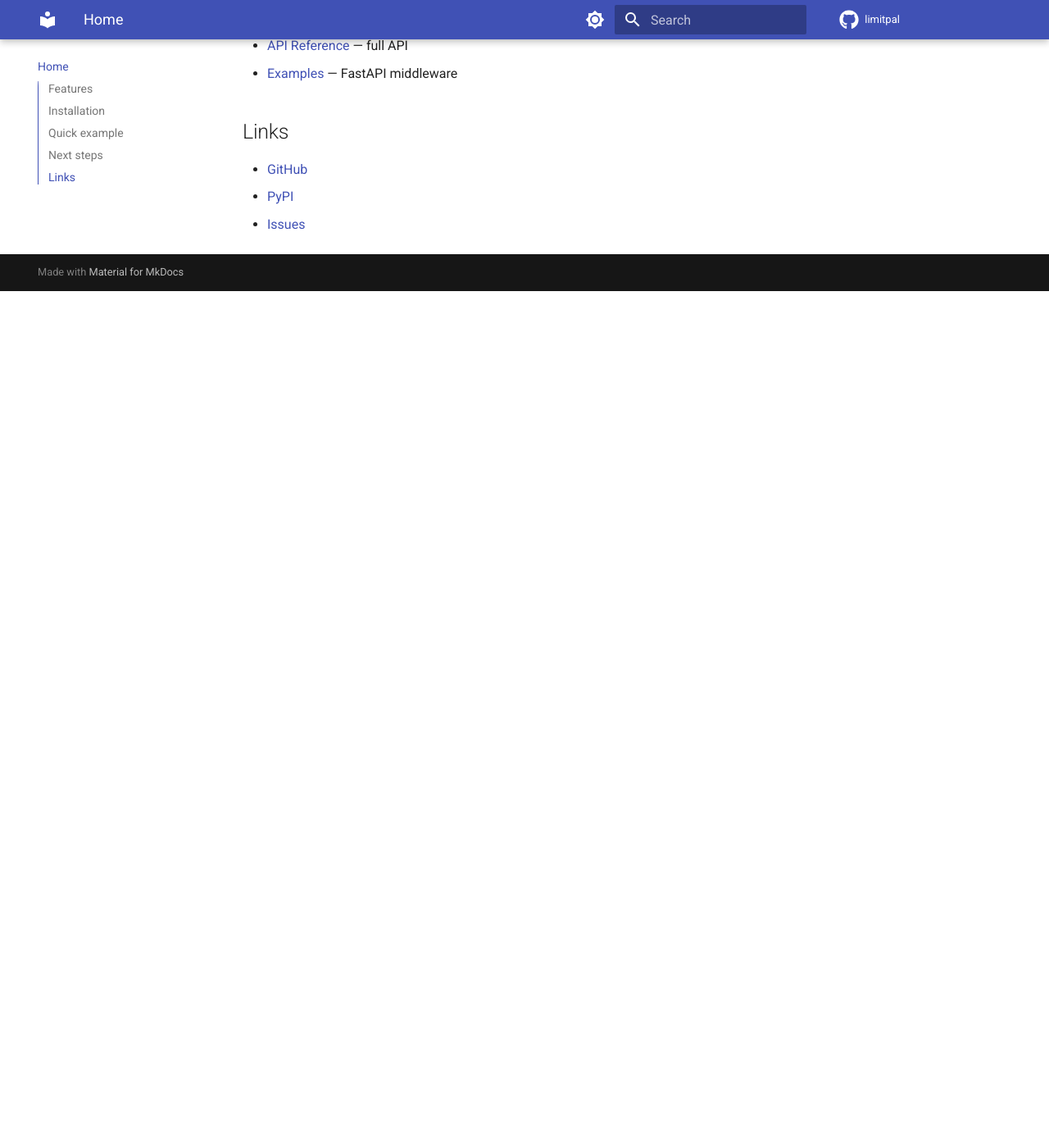
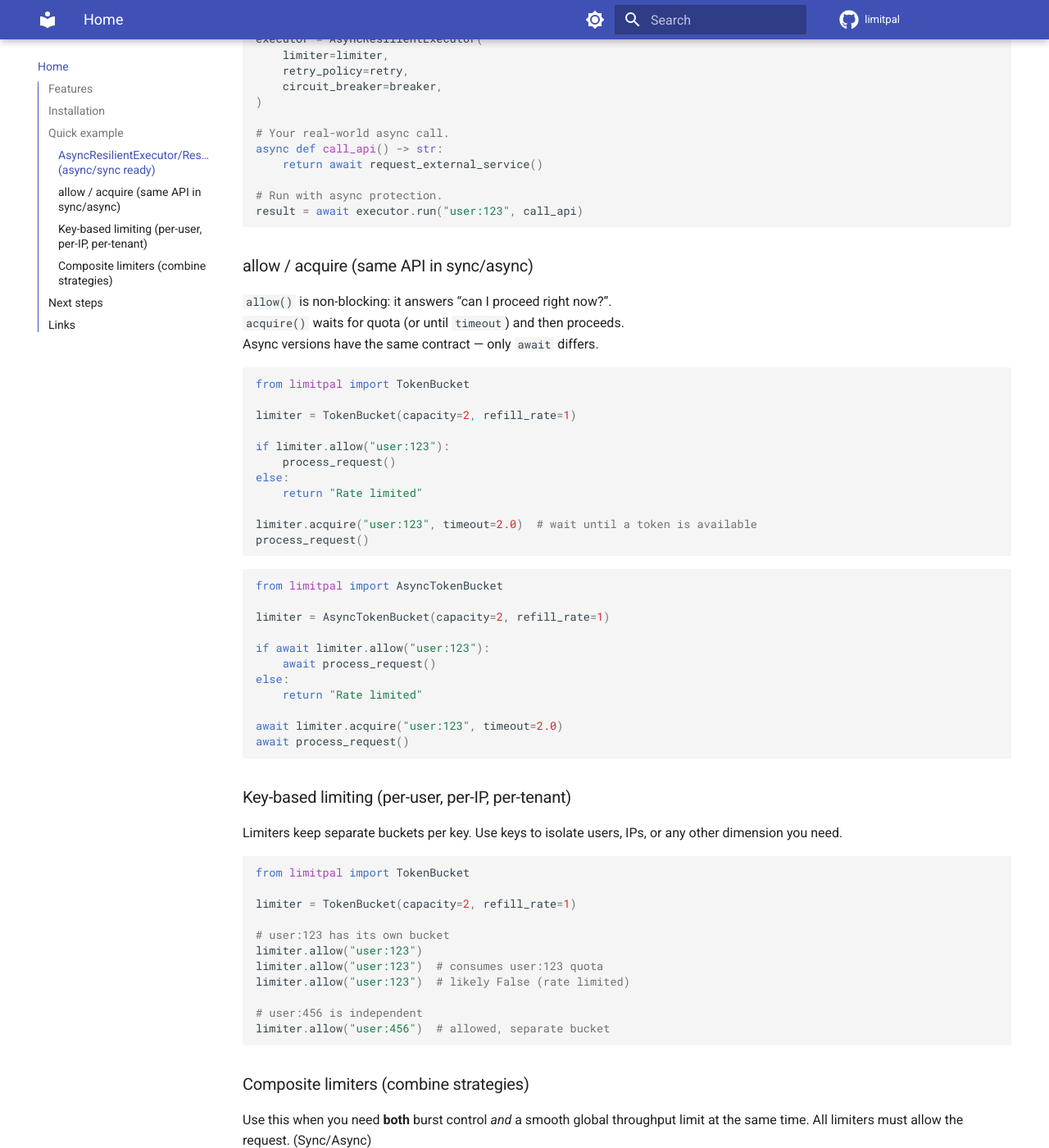
Before and after one commit to Guli-vali/limitpal, an MkDocs documentation site: the page built from docs/index.md, in a window 1280 px wide and 1400 px high, scrolled down 1187 px. Shown: the whole window at 82% size. Built offline with MkDocs 1.6.1 and Material for MkDocs 9.7.7, drawn with Linux system fonts in a browser that asks for light colours; comment, search, counter and statistics services are not loaded; before the commit the page ends 1542 px from its top, so only the background shows below that; some of the changed text lies outside the part shown.

Commit message:
documentation quick examples updated

````diff
--- a/docs/index.md
+++ b/docs/index.md
@@ -1,15 +1,15 @@
 # LimitPal
 
-**Your friendly Python rate limiter**
+**Your friendly Python resilient execution toolkit**
 
-A fast, modular rate limiting library for Python with **sync** and **async** support. In-memory, zero dependencies, thread-safe.
+A fast, modular resilient execution toolkit for Python with **sync** and **async** support. In-memory, zero dependencies, thread-safe.
 
 ## Features
 
+- **Resilience**: combine retry, circuit breaker and rate-limiters in one executor
+- **Composite limiters** (combine multiple limiters for burst control)
 - **Token Bucket** and **Leaky Bucket** algorithms
-- **Sync** and **async** APIs
-- **Composite limiters** (combine multiple limiters)
-- **Resilience**: retry, circuit breaker, rate-limited executor
+- **Sync** and **async** APIs for all the functionality
 - **MockClock** for deterministic tests
 - No external dependencies, Python ≥ 3.10
 
@@ -27,13 +27,105 @@ uv add limitpal
 
 ## Quick example
 
+### AsyncResilientExecutor/ResilientExecutor (async/sync ready)
+Combine Limiting + Retry + CircuitBreaker + BurstControl strategies in one executor
+
+```python
+""" Async example """
+
+from limitpal import AsyncResilientExecutor, AsyncTokenBucket, CircuitBreaker, RetryPolicy
+
+# Async rate limiting for burst control.
+limiter = AsyncTokenBucket(capacity=5, refill_rate=10)
+# Async retries with the same policy.
+retry = RetryPolicy(max_attempts=3, base_delay=0.2, backoff=2.0)
+# Same breaker semantics in async workflows.
+breaker = CircuitBreaker(failure_threshold=3, recovery_timeout=5.0)
+
+# Async executor wraps limiter + retry + breaker.
+executor = AsyncResilientExecutor(
+    limiter=limiter,
+    retry_policy=retry,
+    circuit_breaker=breaker,
+)
+
+# Your real-world async call.
+async def call_api() -> str:
+    return await request_external_service()
+
+# Run with async protection.
+result = await executor.run("user:123", call_api)
+```
+
+### allow / acquire (same API in sync/async)
+
+`allow()` is non-blocking: it answers “can I proceed right now?”.
+`acquire()` waits for quota (or until `timeout`) and then proceeds.
+Async versions have the same contract — only `await` differs.
+
 ```python
 from limitpal import TokenBucket
 
-limiter = TokenBucket(capacity=5, refill_rate=10)
+limiter = TokenBucket(capacity=2, refill_rate=1)
 
 if limiter.allow("user:123"):
     process_request()
+else:
+    return "Rate limited"
+
+limiter.acquire("user:123", timeout=2.0)  # wait until a token is available
+process_request()
+```
+
+```python
+from limitpal import AsyncTokenBucket
+
+limiter = AsyncTokenBucket(capacity=2, refill_rate=1)
+
+if await limiter.allow("user:123"):
+    await process_request()
+else:
+    return "Rate limited"
+
+await limiter.acquire("user:123", timeout=2.0)
+await process_request()
+```
+
+### Key-based limiting (per-user, per-IP, per-tenant)
+
+Limiters keep separate buckets per key. Use keys to isolate users, IPs, or
+any other dimension you need.
+
+```python
+from limitpal import TokenBucket
+
+limiter = TokenBucket(capacity=2, refill_rate=1)
+
+# user:123 has its own bucket
+limiter.allow("user:123")
+limiter.allow("user:123")  # consumes user:123 quota
+limiter.allow("user:123")  # likely False (rate limited)
+
+# user:456 is independent
+limiter.allow("user:456")  # allowed, separate bucket
+```
+
+
+### Composite limiters (combine strategies)
+
+Use this when you need **both** burst control *and* a smooth global throughput
+limit at the same time. All limiters must allow the request. (Sync/Async)
+
+```python
+from limitpal import AsyncCompositeLimiter, AsyncLeakyBucket, AsyncTokenBucket
+
+per_user = AsyncTokenBucket(capacity=10, refill_rate=5)
+global_smooth = AsyncLeakyBucket(capacity=50, leak_rate=20)
+
+limiter = AsyncCompositeLimiter([per_user, global_smooth])
+
+if await limiter.allow("user:123"):
+    await process_request()
 else:
     return "Rate limited"
 ```
@@ -42,6 +134,7 @@ else:
 
 - [Quick Start](quickstart.md) — basic usage (sync, async, blocking)
 - [Algorithms](guides/algorithms.md) — Token Bucket vs Leaky Bucket
+- [Cookbook](cookbook.md) — real-world patterns
 - [API Reference](api/limiters.md) — full API
 - [Examples](examples/fastapi.md) — FastAPI middleware
 
--- a/mkdocs.yml
+++ b/mkdocs.yml
@@ -51,6 +51,7 @@ nav:
     - Composite: api/composite.md
     - Exceptions: api/exceptions.md
   - Examples:
+    - Cookbook: cookbook.md
     - FastAPI: examples/fastapi.md
 
 markdown_extensions:
````
Also changed, not shown: README.md (+122 -85 lines), docs/cookbook.md (added, +155 -0 lines), 2 other files.
